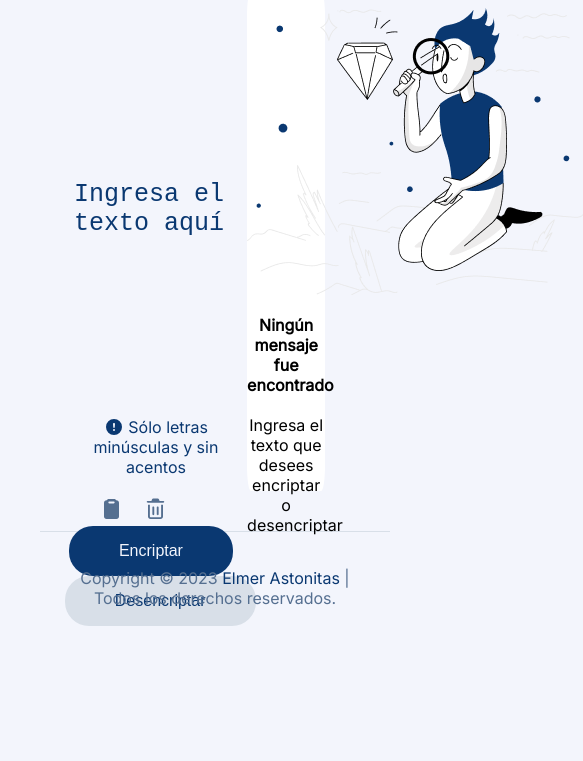
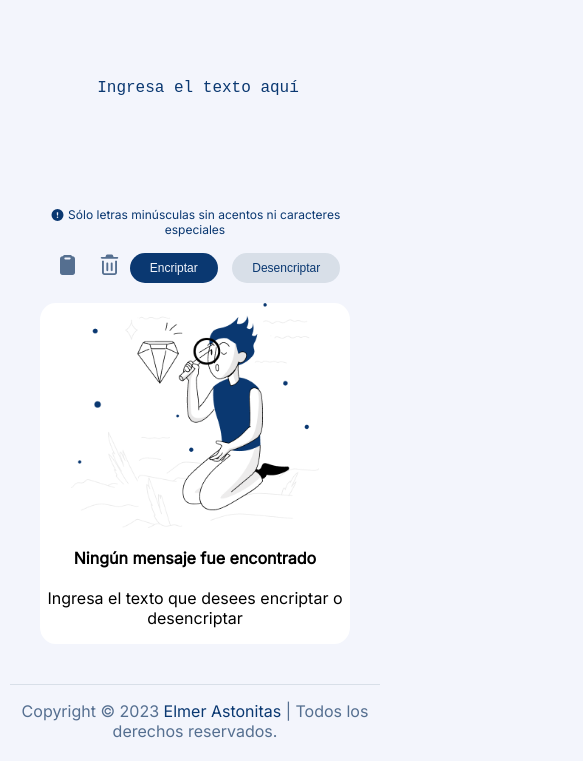
Before and after one commit to elmerastonitas/encriptador-texto, a plain HTML site: page index.html in a window 390 px wide. Shown: the part 104-865 px from the top of the page, 583 px wide, since content can reach past the window. Before the commit the page ends 844 px from the top, so only its background shows below. Drawn offline with Linux system fonts and the light colour scheme.

Commit message:
Diseño responsivo para moviles

```diff
--- a/css/style.css
+++ b/css/style.css
@@ -13,11 +13,13 @@ body {
 .contenedor {
     background-color: transparent;
     display: flex;
+    flex-wrap: wrap;
     align-items: center;
     justify-content: space-between;
     padding-top: 1%;
     padding-left: 8%;
     padding-right: 8%;
+
 }
 
 .inputtexto {
@@ -40,6 +42,7 @@ body {
 
 .alert-icon {
     color: #0A3871;
+    font-size: 12px;
 }
 
 .inserttext {
@@ -143,9 +146,126 @@ footer {
     color: #556f90;
 
 
+
 }
 
 .link {
     color: #0A3871;
-    text-decoration:none;
+    text-decoration: none;
 }
+
+
+@media screen and (max-width: 480px) {
+
+    body {
+        background: #F3F5FC;
+        margin: 20px 10px 20px 10px;
+        font-family: 'Inter', sans-serif;
+    }
+
+    #inputtexto {
+        width: 100%;
+        height: auto;
+        margin-top: 10px;
+    }
+
+    #text::placeholder {
+        color: #0A3871;
+        font-size: 16px;
+    }
+
+    #resultado {
+        width: 100%;
+        height: auto;
+        margin-top: 20px;
+    }
+
+    .contenedor {
+        background-color: transparent;
+        justify-content: space-between;
+        padding-top: 2%;
+
+    }
+
+    #imgbuscando {
+        width: 80%;
+        height: auto;
+    }
+
+    .inserttext {
+        background-color: transparent;
+        align-content: center;
+        text-align: center;
+        width: 100%;
+        height: 200px;
+        resize: none;
+        border: none;
+        border: 1px solid transparent;
+        color: #0A3871;
+        font-size: 16px;
+        outline: none;
+        margin: none;
+        padding: none;
+
+    }
+
+    .textresult {
+        background-color: transparent;
+        align-content: center;
+        width: 100%;
+        height: 200px;
+        resize: none;
+        border: none;
+        border: 1px solid transparent;
+        font-size: 16px;
+        outline: none;
+        margin: none;
+        padding: none;
+
+    }
+
+
+    #encrypt-btn {
+        justify-content: center;
+        font-size: 12px;
+        padding: 3px 20px 3px 20px;
+        width: auto;
+        height: 30px;
+        background: #0A3871;
+        color: #F3F5FC;
+        border-radius: 24px;
+        border: none;
+    }
+
+    #decrypt-btn {
+        justify-content: center;
+        font-size: 12px;
+        padding: 3px 20px 3px 20px;
+        width: auto;
+        height: 30px;
+        background: #D8DFE8;
+        color: #0A3871;
+        border-radius: 24px;
+        border: none;
+    }
+
+    #reset-button {
+        text-align: center;
+        justify-content: center;
+        font-size: 20px;
+        background-color: transparent;
+        border: none;
+        color: #556f90;
+        padding: 3px 3px 3px 3px;
+
+    }
+
+    footer {
+        width: 100%;
+        text-align: center;
+        border-top: 1px solid #D8DFE8;
+        color: #556f90;
+        padding: 0px;
+    }
+
+}
--- a/index.html
+++ b/index.html
@@ -38,13 +38,13 @@
 
         <div class="contenedor">
 
-            <div class="inputtexto">
+            <div class="inputtexto" id="inputtexto">
 
                 <div>
                     <textarea class="inserttext" placeholder="Ingresa el texto aquí" id="text" autofocus></textarea>
                 </div>
-                <p class="alert-icon"><i class="fa-solid fa-circle-exclamation"></i> Sólo letras minúsculas y sin
-                    acentos</p>
+                <p class="alert-icon"><i class="fa-solid fa-circle-exclamation"></i> Sólo letras minúsculas sin
+                    acentos ni caracteres especiales</p>
                 <div class="botones">
                     <button title="Pegar texto" id="paste-button" onclick="pasteText()">
                         <i class="fas fa-clipboard">.</i>
@@ -59,7 +59,7 @@
                 </div>
             </div>
 
-            <div class="resultado">
+            <div class="resultado" id="resultado">
 
                 <div id="div2" style="display: none;">
                     <div>
@@ -77,8 +77,6 @@
                         </strong> Ingresa el texto que desees encriptar o desencriptar
                     </p>
                 </div>
-
-
 
             </div>
 
--- a/js/script.js
+++ b/js/script.js
@@ -1,10 +1,15 @@
 function encrypt() {
 
-    // obtiene el valor del texto en el campo de texto y lo pone en minúsculas
-    var text = document.getElementById("text").value.toLowerCase();
-    // obtiene el valor del modo de conversión seleccionado (encriptar o desencriptar)
-    //var mode = document.querySelector('input[name="mode"]:checked').value;
+    // obtiene el valor del texto en el campo de texto
+    var text = document.getElementById("text").value;
+
     var result = "";
+
+    // Verifica si el texto contiene caracteres diacríticos o está en mayúsculas
+    if (/[^\u0000-\u007f]/.test(text) || text != text.toLowerCase()) {
+        alert("Solo se permiten letras minúsculas sin acentos ni caracteres especiales");
+        return;
+    }
 
     // si el modo es encriptar, se recorre cada caracter del texto
 
@@ -134,6 +139,7 @@ textarea.addEventListener("input", function () {
         div2.style.display = "block";
     }
 });
+
 // Agrega un evento "onload" a la ventana para detectar cuando la página se carga completamente
 window.onload = function () {
     // Comprueba si la longitud del valor del textarea es igual a 0
```
Also changed, not shown: images/Logo.png.
